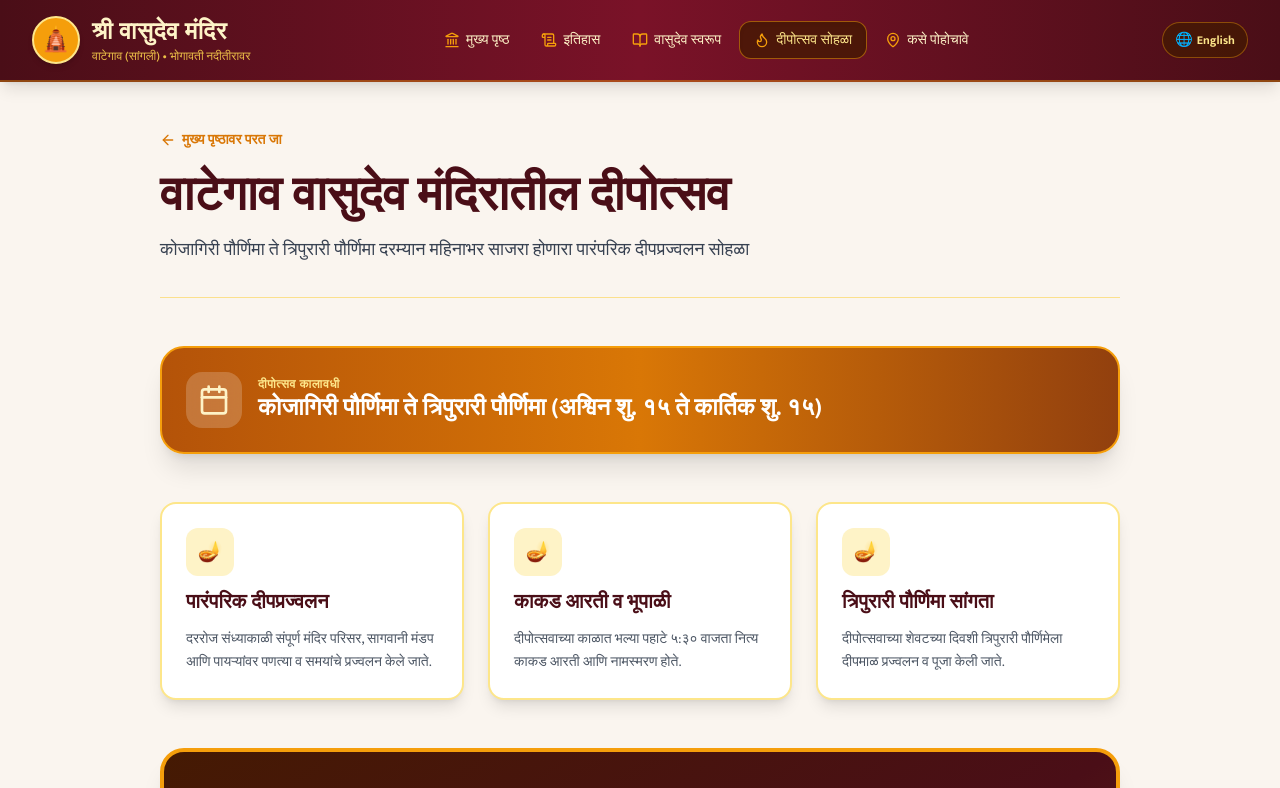
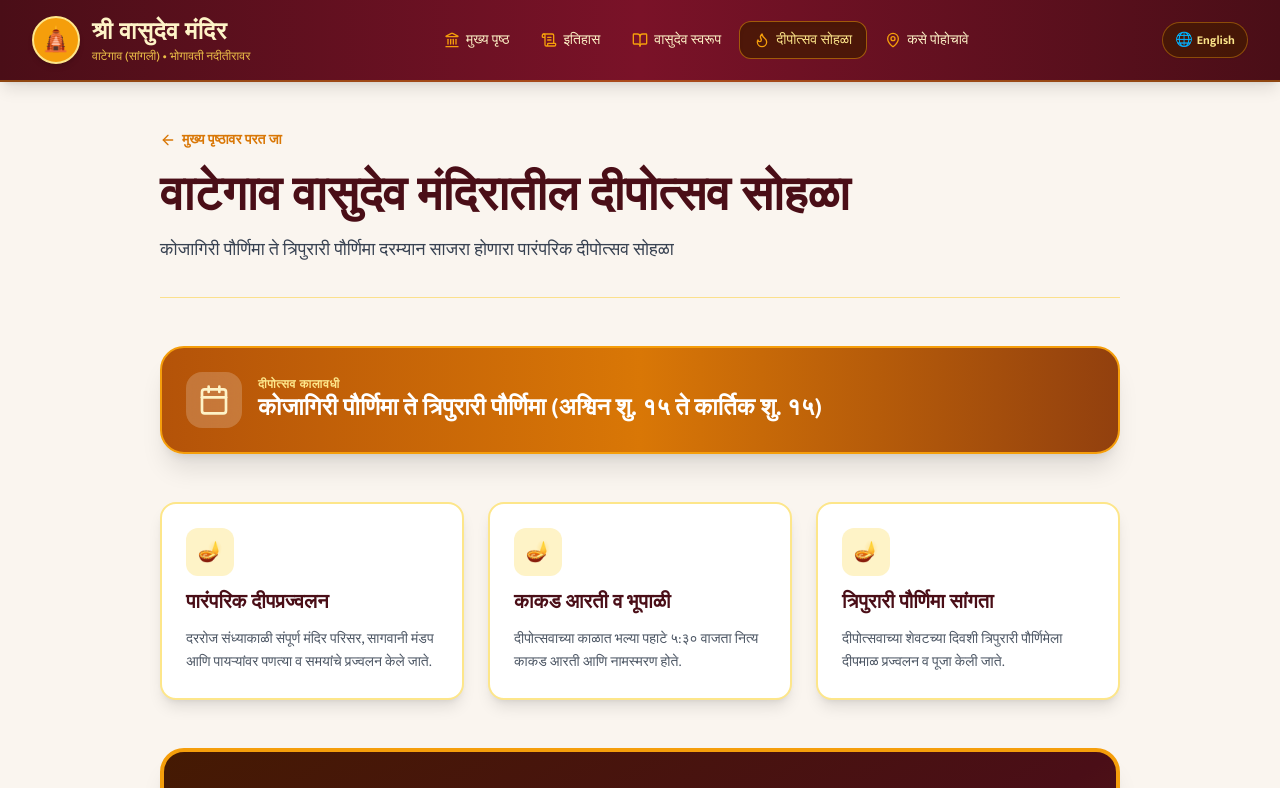
Before and after one commit to Kaustubh-465/Vasudev-Mandir, a Next.js app: page /deepotsav in a window 1280 px wide. Shown: the top 788 px of the page. Built offline with nearby package versions, Linux system fonts and the light colour scheme.

Commit message:
Update Deepotsav terminology to dipotsav sohala

```diff
--- a/src/app/page.tsx
+++ b/src/app/page.tsx
@@ -260,7 +260,7 @@ export default function HomePage() {
           >
             <Flame className="w-6 h-6 sm:w-7 sm:h-7 text-amber-200" />
             <h3 className="text-lg sm:text-xl font-bold font-devanagari group-hover:text-amber-100 transition-colors">
-              {language === "mr" ? "महिन्याचा दीपोत्सव" : "Deepotsav Festival"}
+              {language === "mr" ? "दीपोत्सव सोहळा" : "Deepotsav Festival"}
             </h3>
             <p className="text-xs text-amber-100/90 font-devanagari leading-relaxed">
               {language === "mr"
--- a/src/data/deepotsav.ts
+++ b/src/data/deepotsav.ts
@@ -16,12 +16,12 @@ export interface DeepotsavData {
 
 export const deepotsavInfo: DeepotsavData = {
   title: {
-    mr: "वाटेगाव वासुदेव मंदिरातील दीपोत्सव",
+    mr: "वाटेगाव वासुदेव मंदिरातील दीपोत्सव सोहळा",
     en: "Deepotsav Festival at Wategaon Vasudev Mandir",
   },
   subtitle: {
-    mr: "कोजागिरी पौर्णिमा ते त्रिपुरारी पौर्णिमा दरम्यान महिनाभर साजरा होणारा पारंपरिक दीपप्रज्वलन सोहळा",
-    en: "Traditional month-long lighting of lamps from Kojagiri Purnima to Tripurari Purnima",
+    mr: "कोजागिरी पौर्णिमा ते त्रिपुरारी पौर्णिमा दरम्यान साजरा होणारा पारंपरिक दीपोत्सव सोहळा",
+    en: "Traditional lamp lighting festival from Kojagiri Purnima to Tripurari Purnima",
   },
   period: {
     mr: "कोजागिरी पौर्णिमा ते त्रिपुरारी पौर्णिमा (अश्विन शु. १५ ते कार्तिक शु. १५)",
```
